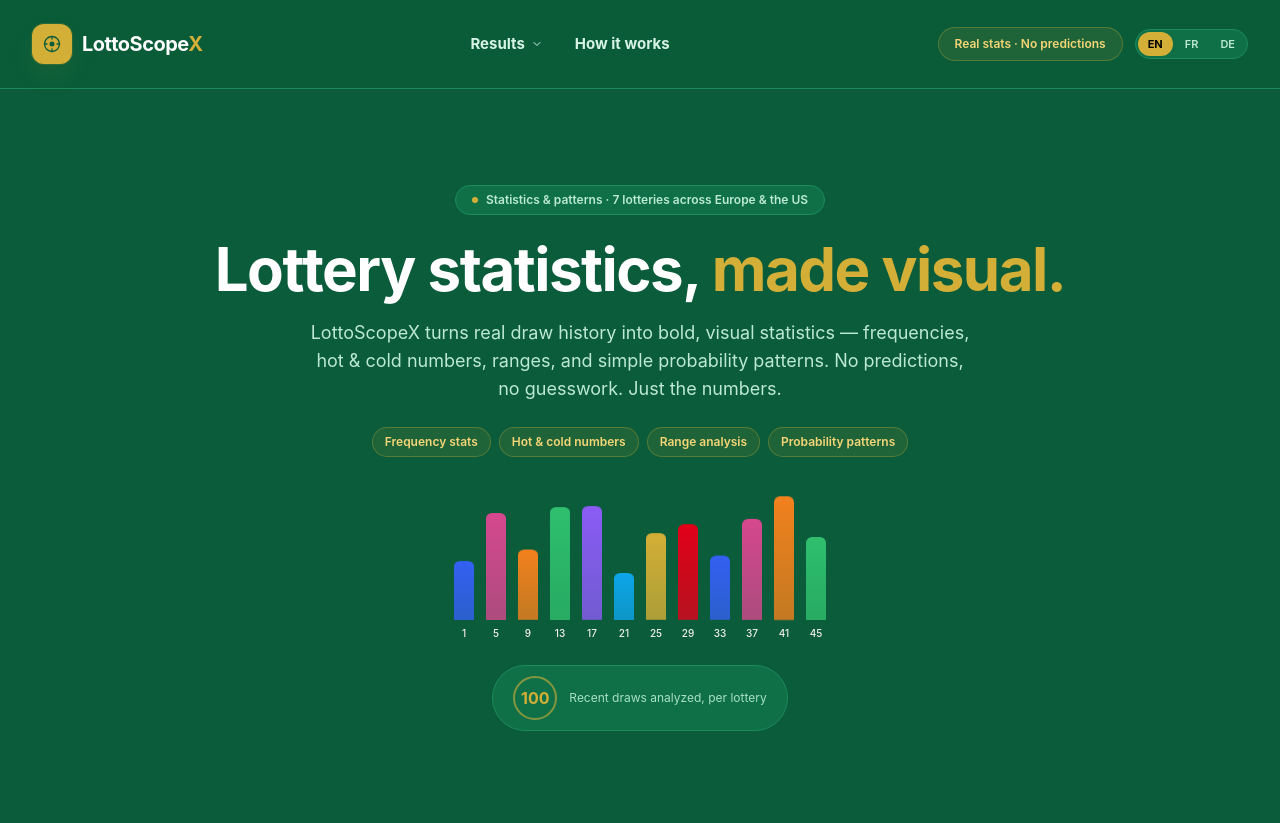
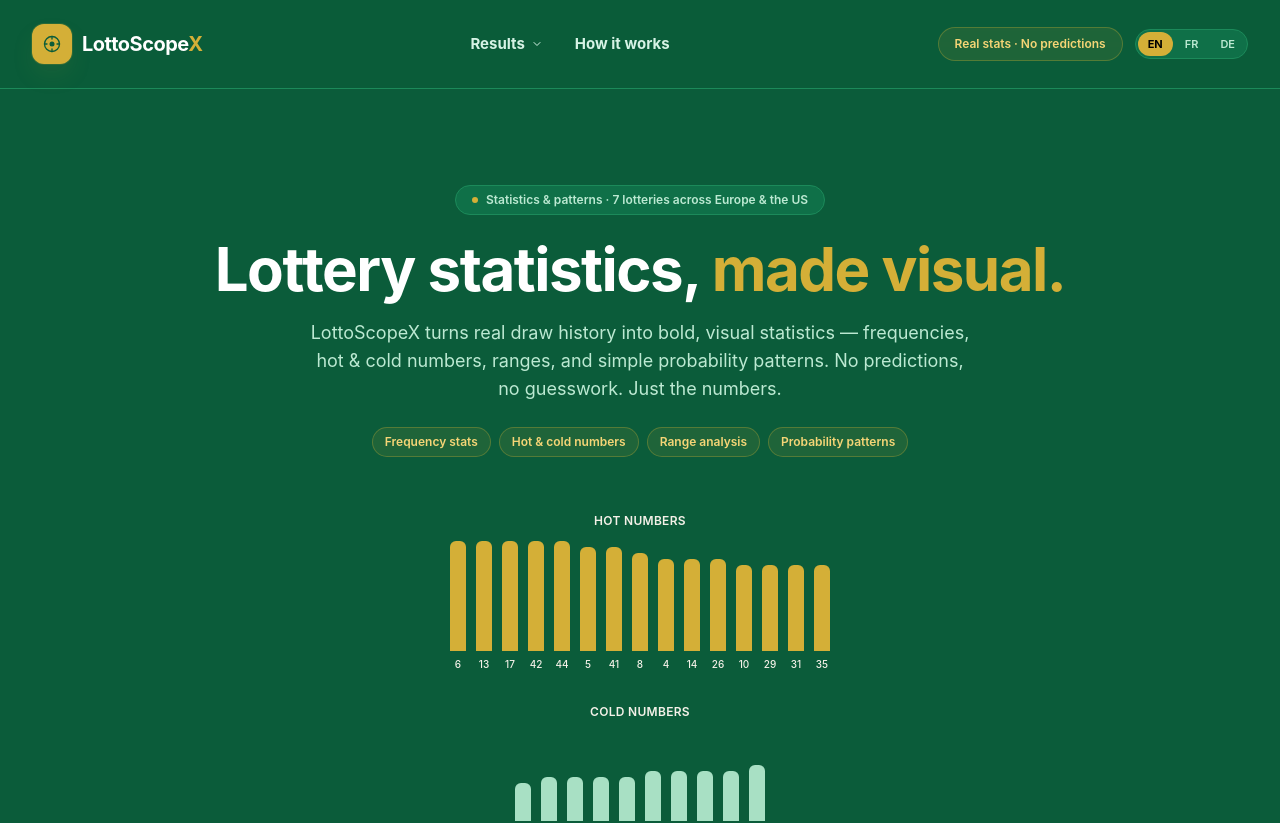
Before and after one commit to achref2024/lottoscopex, a Next.js app: page / in a window 1280 px wide. Shown: the top 823 px of the page. Built offline with nearby package versions, Linux system fonts and the light colour scheme.

Commit message:
Hero: static hot/cold bars (15 hot gold, 10 cold mist-green) from real last-100-draws data

```diff
--- a/components/HeroBallsAnimation.tsx
+++ b/components/HeroBallsAnimation.tsx
@@ -1,131 +1,94 @@
 "use client";
 
-import { useEffect, useMemo, useState } from "react";
-import { motion } from "framer-motion";
+import { useMemo } from "react";
 import { useLang } from "./LanguageProvider";
 import { getDraws } from "@/lib/data";
 import { computeFrequency } from "@/lib/analytics";
 import { getLottery } from "@/lib/lotteries";
 
-const BAR_COLORS = [
-  "#3460F2", // blue
-  "#D6488F", // pink
-  "#F2811D", // orange
-  "#2FBF6E", // green
-  "#8B5CF6", // purple
-  "#0EA5E9", // cyan
-  "#D4AF37", // gold
-  "#E2001A", // red
-];
+const HOT_COLOR = "#D4AF37"; // gold — matches the Hot & Cold tab's hot icon
+const COLD_COLOR = "#A8E0C4"; // mist green — matches the Hot & Cold tab's cold icon
+const CONTAINER_HEIGHT = 110; // px
 
-const CONTAINER_HEIGHT = 128; // px
-
-/** Counts up from 0 to `target` once, starting after `startDelayMs`. */
-function useCountUp(target: number, durationMs = 1200, startDelayMs = 500) {
-  const [value, setValue] = useState(0);
-
-  useEffect(() => {
-    let raf = 0;
-    let start: number | null = null;
-
-    const timer = setTimeout(() => {
-      const step = (ts: number) => {
-        if (start === null) start = ts;
-        const progress = Math.min((ts - start) / durationMs, 1);
-        setValue(Math.round(progress * target));
-        if (progress < 1) raf = requestAnimationFrame(step);
-      };
-      raf = requestAnimationFrame(step);
-    }, startDelayMs);
-
-    return () => {
-      clearTimeout(timer);
-      if (raf) cancelAnimationFrame(raf);
-    };
-  }, [target, durationMs, startDelayMs]);
-
-  return value;
+interface Bar {
+  number: number;
+  heightPx: number;
 }
 
-/** Samples real EuroMillions frequency data (last 100 draws) into ~12 evenly spaced bars. */
-function useFrequencyBars() {
+/** Real EuroMillions hot/cold numbers from the last 100 draws (top 15 hottest, bottom 10 coldest). */
+function useHotColdBars() {
   return useMemo(() => {
     const config = getLottery("euromillions");
-    if (!config) return [];
+    if (!config) return { hot: [] as Bar[], cold: [] as Bar[] };
+
     const draws = getDraws(config.id).slice(0, 100);
     const freq = computeFrequency(draws, config.main.min, config.main.max);
+    const sorted = [...freq].sort((a, b) => b.count - a.count);
 
-    const sampleCount = 12;
-    const step = Math.max(1, Math.floor(freq.length / sampleCount));
-    const sample = Array.from({ length: sampleCount }, (_, i) => freq[i * step] ?? freq[freq.length - 1]);
-    const max = Math.max(...sample.map((f) => f.percent), 1);
+    const hotEntries = sorted.slice(0, 15);
+    const coldEntries = [...sorted].reverse().slice(0, 10);
+    const max = Math.max(...sorted.map((f) => f.percent), 1);
 
-    return sample.map((f, i) => ({
+    const toBar = (f: (typeof sorted)[number]): Bar => ({
       number: f.number,
-      heightPx: Math.round(18 + (f.percent / max) * (CONTAINER_HEIGHT - 18)),
-      color: BAR_COLORS[i % BAR_COLORS.length],
-    }));
+      heightPx: Math.round(14 + (f.percent / max) * (CONTAINER_HEIGHT - 14)),
+    });
+
+    return { hot: hotEntries.map(toBar), cold: coldEntries.map(toBar) };
   }, []);
 }
 
+function BarRow({ bars, color }: { bars: Bar[]; color: string }) {
+  return (
+    <div
+      className="flex flex-wrap items-end justify-center gap-2 sm:gap-2.5"
+      style={{ minHeight: CONTAINER_HEIGHT }}
+    >
+      {bars.map((bar) => (
+        <div key={bar.number} className="flex flex-col items-center gap-1.5">
+          <div
+            className="w-3.5 rounded-t-md sm:w-4"
+            style={{ height: bar.heightPx, background: color }}
+          />
+          <span className="text-[10px] font-medium text-mist-600">{bar.number}</span>
+        </div>
+      ))}
+    </div>
+  );
+}
+
 /**
- * A small animated hero visual: real EuroMillions number-frequency data
- * (last 100 draws) rendered as a row of gently pulsing bars, plus a counter
- * beneath ticking up to 100 — the real number of recent draws the
- * Probability Patterns feature analyzes for every lottery. No fabricated
- * stats — bar heights come straight from computeFrequency().
+ * A static hero visual built from real EuroMillions data: the 15 hottest and
+ * 10 coldest numbers from the last 100 draws, each rendered as a plain bar
+ * (gold for hot, mist green for cold) sized to its real frequency — the
+ * same numbers and colors used on the Hot & Cold tab elsewhere on the site.
  */
 export default function HeroBallsAnimation() {
   const { t } = useLang();
-  const count = useCountUp(100);
-  const bars = useFrequencyBars();
+  const { hot, cold } = useHotColdBars();
 
   return (
-    <div className="mx-auto mt-10 flex max-w-xl flex-col items-center gap-6 sm:mt-14">
-      <div
-        className="flex w-full items-end justify-center gap-2 sm:gap-3"
-        style={{ height: CONTAINER_HEIGHT }}
-      >
-        {bars.map((bar, i) => (
-          <motion.div
-            key={bar.number}
-            className="flex flex-col items-center gap-1.5"
-            initial={{ scaleY: 0, opacity: 0 }}
-            animate={{ scaleY: 1, opacity: 1 }}
-            transition={{ delay: i * 0.05, type: "spring", stiffness: 200, damping: 18 }}
-            style={{ transformOrigin: "bottom" }}
-          >
-            <motion.div
-              className="w-4 rounded-t-md sm:w-5"
-              style={{
-                height: bar.heightPx,
-                background: `linear-gradient(180deg, ${bar.color}, ${bar.color}CC)`,
-                transformOrigin: "bottom",
-              }}
-              animate={{ scaleY: [0.88, 1.05, 0.88] }}
-              transition={{
-                duration: 2.6,
-                repeat: Infinity,
-                ease: "easeInOut",
-                delay: 0.6 + i * 0.12,
-              }}
-            />
-            <span className="text-[10px] font-medium text-mist-600">{bar.number}</span>
-          </motion.div>
-        ))}
+    <div className="mx-auto mt-10 flex max-w-2xl flex-col items-center gap-8 sm:mt-14">
+      <div className="w-full">
+        <p className="mb-3 text-center text-xs font-semibold uppercase tracking-wide text-mist-600">
+          {t("hotCold.hotTitle")}
+        </p>
+        <BarRow bars={hot} color={HOT_COLOR} />
       </div>
 
-      <motion.div
-        initial={{ opacity: 0, y: 10 }}
-        animate={{ opacity: 1, y: 0 }}
-        transition={{ delay: 0.5, duration: 0.5 }}
-        className="flex items-center gap-3 rounded-full border border-felt-800 bg-felt-900 px-5 py-2.5"
-      >
+      <div className="w-full">
+        <p className="mb-3 text-center text-xs font-semibold uppercase tracking-wide text-mist-600">
+          {t("hotCold.coldTitle")}
+        </p>
+        <BarRow bars={cold} color={COLD_COLOR} />
+      </div>
+
+      <div className="flex items-center gap-3 rounded-full border border-felt-800 bg-felt-900 px-5 py-2.5">
         <div className="flex h-11 w-11 shrink-0 items-center justify-center rounded-full border-2 border-gold/60 text-base font-bold text-gold">
-          {count}
+          100
         </div>
         <div className="text-left text-xs text-mist-500">{t("hero.drawsAnalyzed")}</div>
-      </motion.div>
+      </div>
     </div>
   );
 }
```
